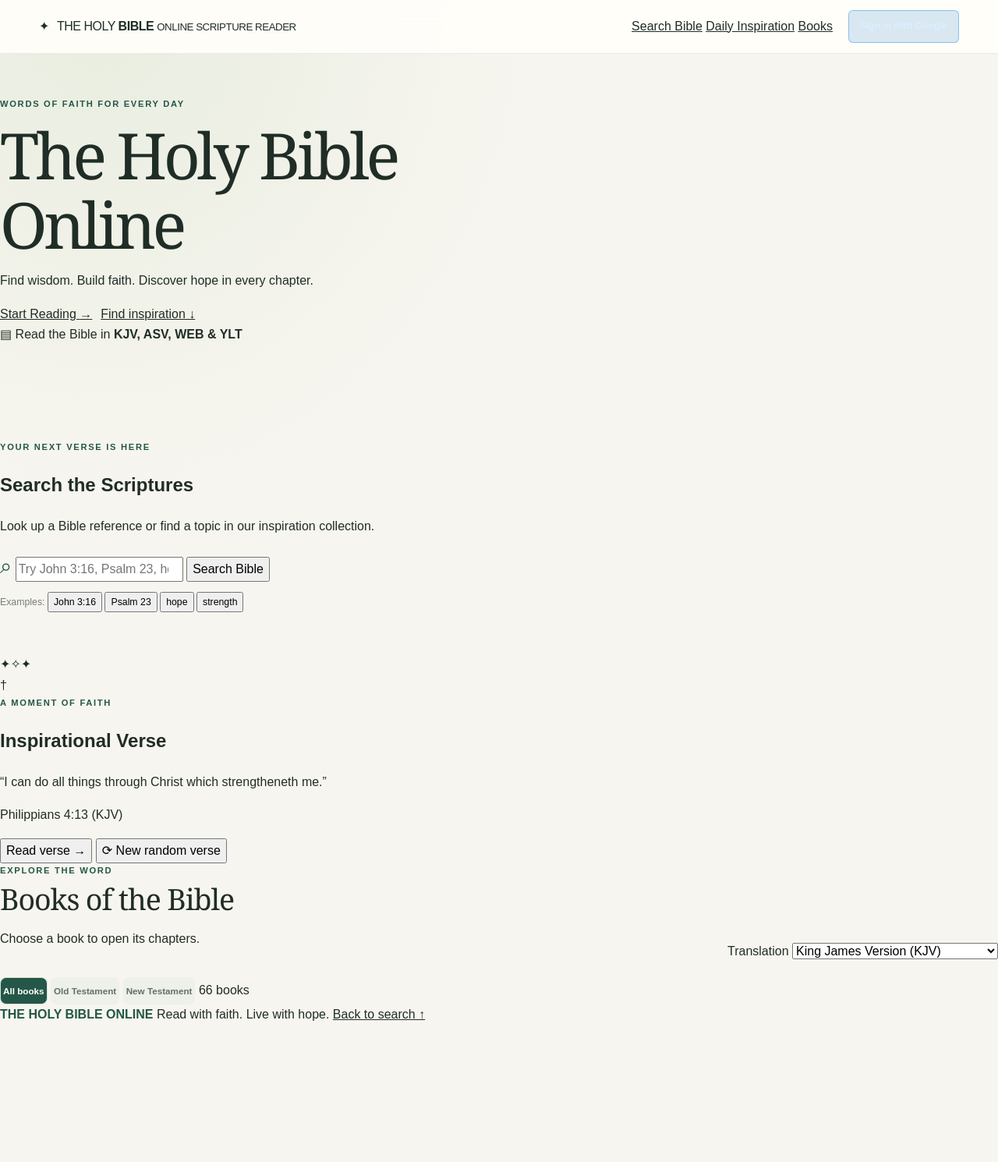
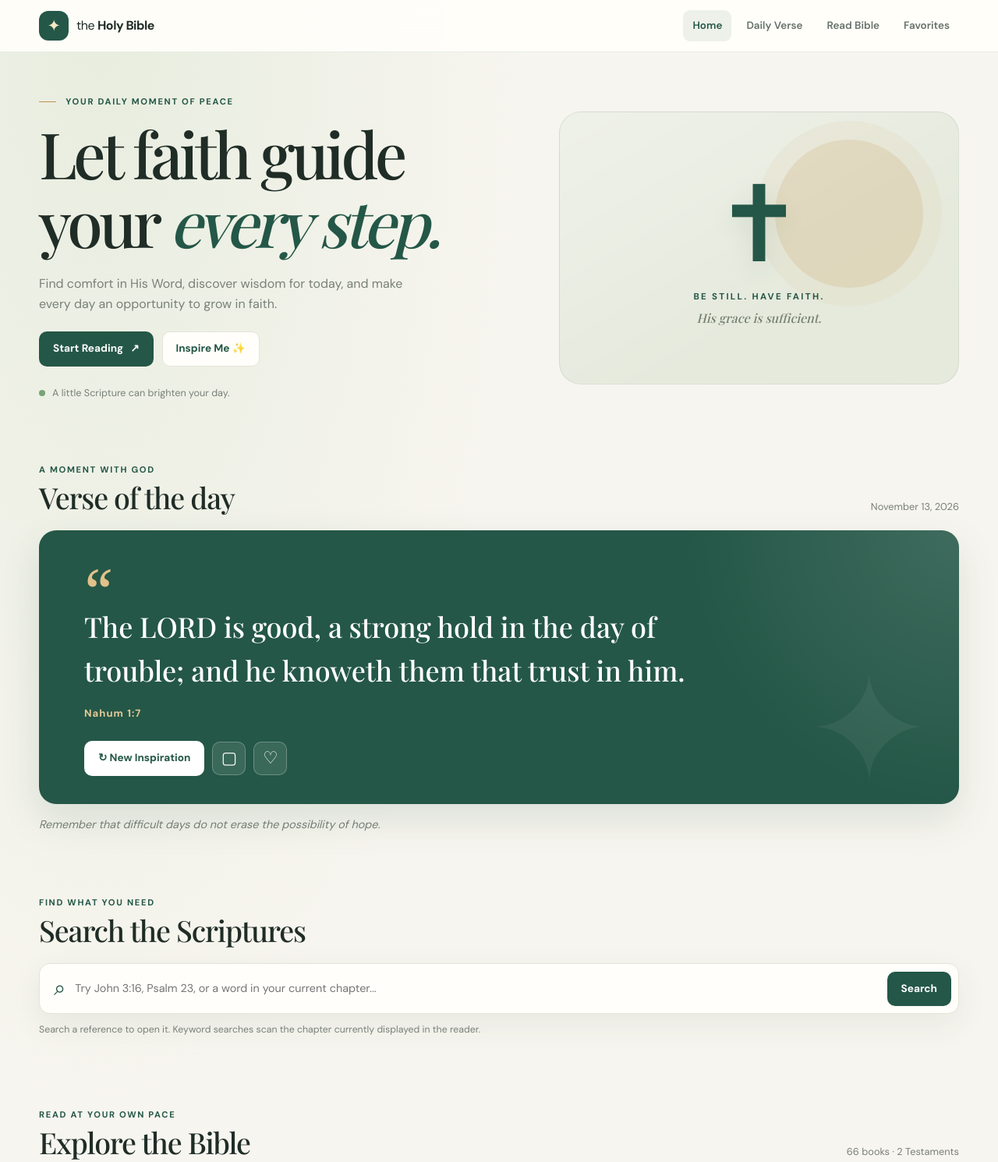
Before and after one commit to jayjaydroid/Holy-Bible-website, a plain HTML site: page index.html in a window 1280 px wide. Shown: the top 1490 px of the page at 78% size. Before the commit the page ends 1315 px from the top, so only its background shows below. Drawn offline with nearby package versions, Linux system fonts and the light colour scheme; no server answers; a web font is replaced by a local one.

Commit message:
Refactor index.html for SEO and navigation improvements
Updated the title and meta description for better SEO. Enhanced navigation structure and added new sections for daily inspiration and scripture reading.

```diff
--- a/index.html
+++ b/index.html
@@ -4,215 +4,305 @@
 <head>
   <meta charset="UTF-8">
   <meta name="viewport" content="width=device-width, initial-scale=1.0">
-  <meta name="description" content="Read the Holy Bible online, search scripture references, and discover an inspirational verse.">
-  <title>The Holy Bible Online</title>
+  <meta name="theme-color" content="#f7f5ef">
+  <meta name="description" content="Read the Holy Bible, explore Scripture, discover daily inspiration, and save your favorite verses.">
+
+  <title>Holy Bible | A Daily Walk in Faith</title>
 
   <link rel="preconnect" href="https://fonts.googleapis.com">
   <link rel="preconnect" href="https://fonts.gstatic.com" crossorigin>
-  <link href="https://fonts.googleapis.com/css2?family=Inter:wght@400;500;600;700;800;900&display=swap" rel="stylesheet">
+  <link href="https://fonts.googleapis.com/css2?family=DM+Sans:wght@400;500;600;700&family=Playfair+Display:ital,wght@0,500;0,600;0,700;1,500&display=swap" rel="stylesheet">
 
   <link rel="stylesheet" href="style.css">
 </head>
 
 <body>
-  <main class="site-shell">
+  <header class="topbar">
+    <a href="#home" class="brand">
+      <span class="brand-mark">✦</span>
+      <span>the <strong>Holy Bible</strong></span>
+    </a>
 
-    <header class="topbar">
-      <a class="brand" href="#" aria-label="The Holy Bible Online home">
-        <span class="brand-icon" aria-hidden="true">✦</span>
-        <span>THE HOLY <b>BIBLE</b>
-          <small>ONLINE SCRIPTURE READER</small>
-        </span>
-      </a>
+    <nav class="top-nav" aria-label="Main navigation">
+      <a href="#home" class="nav-link active">Home</a>
+      <a href="#daily" class="nav-link">Daily Verse</a>
+      <a href="#reader" class="nav-link">Read Bible</a>
+      <a href="#favorites" class="nav-link">Favorites</a>
+    </nav>
 
-      <div class="topbar-right">
-        <nav>
-          <a href="#search">Search Bible</a>
-          <a href="#inspiration">Daily Inspiration</a>
-          <a href="#books">Books</a>
-        </nav>
+    <button class="menu-toggle" id="menuToggle"
+            aria-label="Open navigation" aria-expanded="false">
+      ☰
+    </button>
+  </header>
 
-        <div class="auth-area">
-          <button class="auth-button" id="googleSignInButton" type="button">
-            Sign in with Google
-          </button>
+  <main class="page">
 
-          <div class="account-menu" id="accountMenu" hidden>
-            <span class="account-avatar" id="accountAvatar">U</span>
+    <!-- HOME -->
+    <section id="home" class="hero">
+      <div class="hero-copy">
+        <p class="eyebrow"><span class="gold-line"></span> YOUR DAILY MOMENT OF PEACE</p>
 
-            <span class="account-details">
-              <strong id="accountName">Signed in</strong>
-              <small id="accountEmail"></small>
-            </span>
+        <h1>Let faith guide<br>your <em>every step.</em></h1>
 
-            <button class="sign-out-button" id="signOutButton" type="button">
-              Sign out
-            </button>
-          </div>
-        </div>
-      </div>
-    </header>
-
-    <section class="hero">
-      <div class="hero-content">
-        <p class="eyebrow">
-          <span></span> WORDS OF FAITH FOR EVERY DAY
-        </p>
-
-        <h1>The Holy Bible<br><span>Online</span></h1>
-
-        <p class="hero-subtitle">
-          Find wisdom. Build faith. Discover hope in every chapter.
+        <p class="hero-description">
+          Find comfort in His Word, discover wisdom for today,
+          and make every day an opportunity to grow in faith.
         </p>
 
         <div class="hero-actions">
-          <a class="primary-button" href="#search">
-            Start Reading <span>→</span>
-          </a>
-          <a class="text-button" href="#inspiration">
-            Find inspiration ↓
-          </a>
+          <a href="#reader" class="btn btn-primary">Start Reading <span>↗</span></a>
+          <button class="btn btn-secondary" id="heroVerseButton">Inspire Me ✨</button>
         </div>
 
-        <div class="translation-line">
-          <span class="mini-book">▤</span>
-          Read the Bible in <b>KJV, ASV, WEB &amp; YLT</b>
+        <div class="hero-note">
+          <span class="online-dot"></span>
+          A little Scripture can brighten your day.
         </div>
       </div>
 
-      <div class="hero-image" role="img"
-        aria-label="An open Bible glowing warmly in the dark"></div>
-
-      <div class="hero-glow"></div>
+      <div class="hero-art" aria-hidden="true">
+        <div class="sun-circle"></div>
+        <div class="hero-cross">✝</div>
+        <div class="hero-art-label">BE STILL. HAVE FAITH.</div>
+        <div class="hero-art-subtitle">His grace is sufficient.</div>
+      </div>
     </section>
 
-    <section class="search-section" id="search">
-      <div class="section-intro">
-        <p class="eyebrow">YOUR NEXT VERSE IS HERE</p>
-        <h2>Search the Scriptures</h2>
-        <p>Look up a Bible reference or find a topic in our inspiration collection.</p>
+    <!-- DAILY VERSE -->
+    <section id="daily" class="daily-section">
+      <div class="section-heading">
+        <div>
+          <p class="eyebrow">A MOMENT WITH GOD</p>
+          <h2>Verse of the day</h2>
+        </div>
+        <span class="date-label" id="todayLabel"></span>
       </div>
 
-      <form class="search-box" id="searchForm">
+      <article class="daily-card">
+        <span class="quote-mark">“</span>
+
+        <p class="daily-verse" id="dailyVerse">
+          Trust in the LORD with all thine heart;
+          and lean not unto thine own understanding.
+        </p>
+
+        <p class="daily-reference" id="dailyReference">Proverbs 3:5</p>
+
+        <div class="daily-actions">
+          <button class="btn btn-light" id="newVerseButton">
+            ↻ New Inspiration
+          </button>
+
+          <button class="icon-button" id="copyDailyButton"
+                  aria-label="Copy daily verse" title="Copy verse">
+            ▢
+          </button>
+
+          <button class="icon-button" id="saveDailyButton"
+                  aria-label="Save daily verse" title="Save verse">
+            ♡
+          </button>
+        </div>
+      </article>
+
+      <p class="daily-message" id="dailyMessage">
+        Take a breath. Trust God's timing, and keep moving forward with faith.
+      </p>
+    </section>
+
+    <!-- SEARCH -->
+    <section id="search" class="search-section">
+      <div class="section-heading">
+        <div>
+          <p class="eyebrow">FIND WHAT YOU NEED</p>
+          <h2>Search the Scriptures</h2>
+        </div>
+      </div>
+
+      <form id="searchForm" class="search-form">
         <span class="search-icon" aria-hidden="true">⌕</span>
-        <input id="searchInput" type="search"
-          placeholder="Try John 3:16, Psalm 23, hope, love..."
-          autocomplete="off"
-          aria-label="Search Bible references or inspirational topics">
-        <button type="submit">Search Bible</button>
+
+        <input
+          type="search"
+          id="searchInput"
+          placeholder="Try John 3:16, Psalm 23, or a word in your current chapter..."
+          aria-label="Search Bible references or verses"
+          required
+        >
+
+        <button class="btn btn-primary search-submit" type="submit">
+          Search
+        </button>
       </form>
 
       <p class="search-help">
-        Examples:
-        <button class="example-search" data-query="John 3:16">John 3:16</button>
-        <button class="example-search" data-query="Psalm 23">Psalm 23</button>
-        <button class="example-search" data-query="hope">hope</button>
-        <button class="example-search" data-query="strength">strength</button>
+        Search a reference to open it. Keyword searches scan the chapter
+        currently displayed in the reader.
       </p>
 
-      <div class="search-results" id="searchResults"
-        aria-live="polite" hidden></div>
+      <div id="searchResults" class="search-results" aria-live="polite"></div>
     </section>
 
-    <section class="inspiration-section" id="inspiration">
-      <div class="inspiration-card">
-        <div class="inspiration-art">
-          <span>✦</span><span>✧</span><span>✦</span>
-          <div class="art-cross">†</div>
+    <!-- READER AND COMPACT BOOK LIST -->
+    <section id="reader" class="reader-section">
+      <div class="section-heading reader-title">
+        <div>
+          <p class="eyebrow">READ AT YOUR OWN PACE</p>
+          <h2>Explore the Bible</h2>
         </div>
+        <span class="book-count">66 books · 2 Testaments</span>
+      </div>
 
-        <div class="inspiration-copy">
-          <p class="eyebrow">A MOMENT OF FAITH</p>
-          <h2>Inspirational Verse</h2>
+      <div class="reader-layout">
 
-          <p class="verse-text" id="randomVerse">
-            “I can do all things through Christ which strengtheneth me.”
-          </p>
+        <!-- SMALL RECTANGULAR SIDEBAR -->
+        <aside class="book-sidebar">
+          <div class="sidebar-heading">
+            <div>
+              <h3>Books</h3>
+              <p>Select a book to begin.</p>
+            </div>
+            <span class="sidebar-book-icon">▤</span>
+          </div>
 
-          <p class="verse-ref" id="randomReference">
-            Philippians 4:13 (KJV)
-          </p>
+          <label class="sidebar-search-label" for="bookSearch">
+            Find a book
+          </label>
 
-          <div class="verse-actions">
-            <button class="primary-button" id="readRandomVerse">
-              Read verse <span>→</span>
+          <input
+            type="search"
+            id="bookSearch"
+            class="book-search"
+            placeholder="Search books..."
+          >
+
+          <div class="testament-tabs">
+            <button class="filter-button active"
+                    data-filter="all" aria-pressed="true">All</button>
+            <button class="filter-button"
+                    data-filter="old" aria-pressed="false">Old</button>
+            <button class="filter-button"
+                    data-filter="new" aria-pressed="false">New</button>
+          </div>
+
+          <div id="booksContent" class="books-content"></div>
+
+          <p class="sidebar-note">Choose a book, then select a chapter.</p>
+        </aside>
+
+        <!-- MAIN READING AREA -->
+        <div class="reader-main">
+          <div class="reader-toolbar">
+            <div>
+              <p class="reader-kicker">NOW READING</p>
+              <h3 id="selectedBook">Welcome to the Bible</h3>
+              <p id="readerSubheading" class="reader-subheading">
+                Select a book from the list.
+              </p>
+            </div>
+
+            <label class="chapter-label" for="chapterSelect">
+              <span>Chapter</span>
+              <select id="chapterSelect" disabled>
+                <option value="">Select</option>
+              </select>
+            </label>
+          </div>
+
+          <div class="reader-progress">
+            <div class="progress-track">
+              <span id="progressBar"></span>
+            </div>
+            <span id="progressText">0 chapters read</span>
+          </div>
+
+          <div class="reader-content" id="readerContent">
+            <div class="reader-welcome">
+              <div class="welcome-icon">✦</div>
+              <h3>Your reading journey starts here.</h3>
+              <p>
+                Select a Bible book from the sidebar, then choose
+                a chapter to read Scripture.
+              </p>
+              <button class="btn btn-primary" id="startGenesisButton">
+                Read Genesis 1
+              </button>
+            </div>
+          </div>
+
+          <div class="chapter-navigation">
+            <button class="btn btn-secondary" id="previousChapter" disabled>
+              ← Previous
             </button>
 
-            <button class="secondary-button" id="newRandomVerse">
-              <span aria-hidden="true">⟳</span> New random verse
+            <button class="btn btn-secondary" id="nextChapter" disabled>
+              Next →
             </button>
           </div>
+
+          <p class="reader-note">
+            Scripture is loaded online. An internet connection is required.
+          </p>
         </div>
       </div>
     </section>
 
-    <section class="books-section" id="books">
+    <!-- MOTIVATIONAL SECTION -->
+    <section class="encouragement-section">
+      <div class="encouragement-icon">☼</div>
+      <div>
+        <p class="eyebrow">A GENTLE REMINDER</p>
+        <h2>You don't have to have everything figured out.</h2>
+        <p>
+          Keep praying, keep believing, and take one faithful step at a time.
+          Even small steps matter.
+        </p>
+      </div>
+      <button class="btn btn-primary" id="encouragementButton">
+        Give Me a Verse
+      </button>
+    </section>
+
+    <!-- FAVORITES -->
+    <section id="favorites" class="favorites-section">
       <div class="section-heading">
         <div>
-          <p class="eyebrow">EXPLORE THE WORD</p>
-          <h2>Books of the Bible</h2>
-          <p>Choose a book to open its chapters.</p>
+          <p class="eyebrow">KEEP WHAT SPEAKS TO YOU</p>
+          <h2>Your favorite verses</h2>
         </div>
-
-        <label class="translation-select">
-          Translation
-          <select id="versionSelect" aria-label="Bible translation">
-            <option value="kjv">King James Version (KJV)</option>
-            <option value="asv">American Standard Version (ASV)</option>
-            <option value="web">World English Bible (WEB)</option>
-            <option value="ylt">Young's Literal Translation (YLT)</option>
-          </select>
-        </label>
+        <span class="favorite-count" id="favoriteCount">0 saved</span>
       </div>
 
-      <div class="book-filter">
-        <button class="filter-button active" data-testament="all">All books</button>
-        <button class="filter-button" data-testament="old">Old Testament</button>
-        <button class="filter-button" data-testament="new">New Testament</button>
-        <span id="bookCount">66 books</span>
+      <div class="favorites-grid" id="favoritesGrid">
+        <div class="empty-favorites">
+          <span>♡</span>
+          <h3>Your collection starts here.</h3>
+          <p>Save verses that encourage, comfort, or inspire you.</p>
+        </div>
       </div>
-
-      <div class="book-grid" id="bookGrid" aria-label="Bible books"></div>
     </section>
 
-    <section class="reader-panel" id="readerPanel" hidden>
-      <div class="reader-header">
-        <div>
-          <p class="eyebrow">READ THE WORD</p>
-          <h2 id="readerTitle">Genesis 1</h2>
-        </div>
-        <button class="close-reader" id="closeReader"
-          aria-label="Close reader">×</button>
+    <!-- FOOTER -->
+    <footer class="site-footer">
+      <a href="#home" class="footer-brand">✦ the Holy Bible</a>
+
+      <p class="footer-verse">
+        “Thy word is a lamp unto my feet, and a light unto my path.”
+      </p>
+
+      <span class="footer-reference">PSALM 119:105 · KJV</span>
+
+      <div class="footer-bottom">
+        <span>Read. Reflect. Grow in faith.</span>
+        <a href="#home">Back to top ↑</a>
       </div>
-
-      <div class="reader-controls">
-        <label>
-          Chapter
-          <select id="chapterSelect" aria-label="Choose chapter"></select>
-        </label>
-
-        <button id="prevChapter" class="nav-chapter">← Previous</button>
-        <button id="nextChapter" class="nav-chapter">Next →</button>
-      </div>
-
-      <div id="passage" class="passage" aria-live="polite">
-        <p class="reader-hint">Choose a book to begin reading.</p>
-      </div>
-
-      <p class="api-note">
-        Bible passages load from a public Bible API and require an internet connection.
-      </p>
-    </section>
-
-    <footer>
-      <a class="footer-brand" href="#">THE HOLY BIBLE ONLINE</a>
-      <span>Read with faith. Live with hope.</span>
-      <a href="#search">Back to search ↑</a>
     </footer>
 
   </main>
 
+  <div id="toast" class="toast" role="status" aria-live="polite"></div>
+
   <script src="script.js"></script>
-  <script type="module" src="auth.js"></script>
 </body>
 </html>
```
